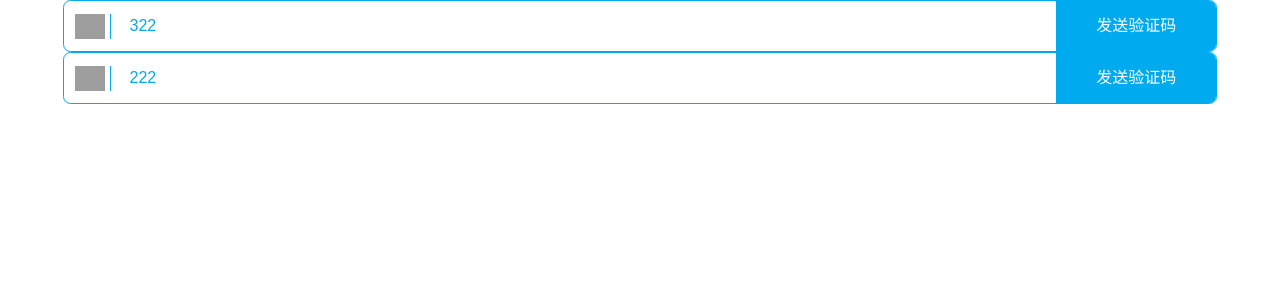
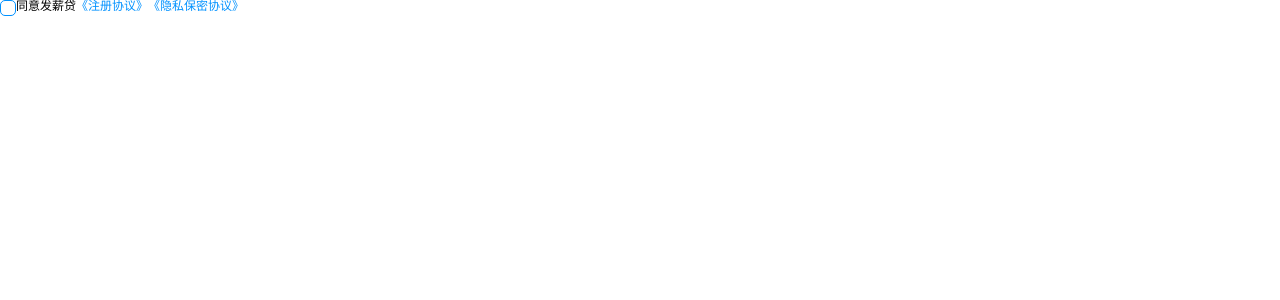
Before and after one commit to cleartime/fxd-compents, a Vue app: page / in a window 1280 px wide. Shown: the top 300 px of the page. Built offline with nearby package versions, Linux system fonts and the light colour scheme; grey boxes are pictures that could not be loaded.

Commit message:
radioTip

```diff
--- a/src/App.vue
+++ b/src/App.vue
@@ -4,8 +4,9 @@
     <!--<toask :msg='msg'></toask>-->
     <!--<fmask/>-->
     <!--<actionsheet></actionsheet>-->
-    <textInput :showIcon="true" :showCode="true" :iconUrl="icon" :placeholder='placeholder' :type="type" :model="item.message" @text_input_cb="val=>{item.message=val}"></textInput>
-    <textInput :showIcon="true" :showCode="true" :iconUrl="icon" :placeholder='placeholder' :type="type" :model="item.message2" @text_input_cb="val=>{item.message2=val}"></textInput>
+    <!--<textInput :showIcon="true" :showCode="true" :iconUrl="icon" :placeholder='placeholder' :type="type" :model="item.message" @text_input_cb="val=>{item.message=val}"></textInput>-->
+    <!--<textInput :showIcon="true" :showCode="true" :iconUrl="icon" :placeholder='placeholder' :type="type" :model="item.message2" @text_input_cb="val=>{item.message2=val}"></textInput>-->
+      <radioTip></radioTip>
   </div>
 </template>
 
@@ -21,6 +22,7 @@ import alert from './components/common/alert/alert.vue'
 import toask from './components/common/toask/toask.vue'
 import swiper from './components/ui/swiper/swiper.vue'
 import textInput from './components/ui/textInput/textInput.vue'
+import radioTip from './components/ui/radioTip/radioTip.vue'
 
   export default {
     name: 'app',
@@ -42,7 +44,8 @@ import textInput from './components/ui/textInput/textInput.vue'
       fmask,
       actionsheet,
         swiper,
-        textInput
+        textInput,
+        radioTip
     },
     mounted() {
 
--- /dev/null
+++ b/src/components/ui/radioTip/radioTip.vue
@@ -0,0 +1,60 @@
+<template>
+    <div class="radioTip">
+        <span class="radio" :class="[tick?'tick':'']" @click="switch_tick"></span>
+        <span class="agree" @click="switch_tick">{{agreeText}}</span>
+        <span class="tip" v-for="i in tipList">《{{i}}》</span>
+    </div>
+</template>
+<style lang="scss" scoped>
+.radioTip{
+    display:flex;
+    /*justify-content:flex-start;*/
+    align-item:center;
+    .radio{
+        &.tick:after{
+            content:'';
+            position: absolute;
+            width: .18rem;
+            height: .13rem;
+            top: .03rem;
+            left: .012rem;
+            border: 2px solid #0091ff;
+            border-top: none;
+            border-right: none;
+            transform: rotate(-55deg);
+         }
+        border:1px solid #0091ff;
+        background:#fff;
+        border-radius:5px;
+        width:.28rem;
+        height:.28rem
+    }
+    .agree,.tip{
+        font-size: .24rem
+    }
+    .tip{
+        color:#0091ff
+    }
+}
+</style>
+<script type="text/ecmascript-6">
+    export default{
+        data(){
+            return {
+                tick:false,
+                agreeText:'同意发薪贷',
+                tipList:['注册协议','隐私保密协议']
+            }
+        },
+        props:[],
+        mounted() {
+
+        },
+        methods:{
+            switch_tick(){
+                this.tick = !this.tick
+            }
+        },
+        watch: {}
+    }
+</script>
--- a/src/components/ui/textInput/textInput.vue
+++ b/src/components/ui/textInput/textInput.vue
@@ -1,5 +1,5 @@
 <template>
-  <div class="textInput">
+  <div class="textInput dis">
     <img
             :src="iconUrl"
             alt="" class="icon"
@@ -9,8 +9,7 @@
             id="inputText"
             type="text"
             :placeholder="placeholder"
-            v-model="myModel"
-    >
+            v-model="myModel">
     <div class="btn"
          :class="[codeShow?'dis':'']"
          @click="send_code"
@@ -19,6 +18,9 @@
 </template>
 <style lang="scss" scoped>
   .textInput{
+      &.dis{
+        border: 1px solid red
+       }
     width: 90%;
     overflow: hidden;
     margin:0 auto;
```
Also changed, not shown: src/components/ui/radioTip/README.md (added), 1 other file (tests, documents, lock files or other folders).
